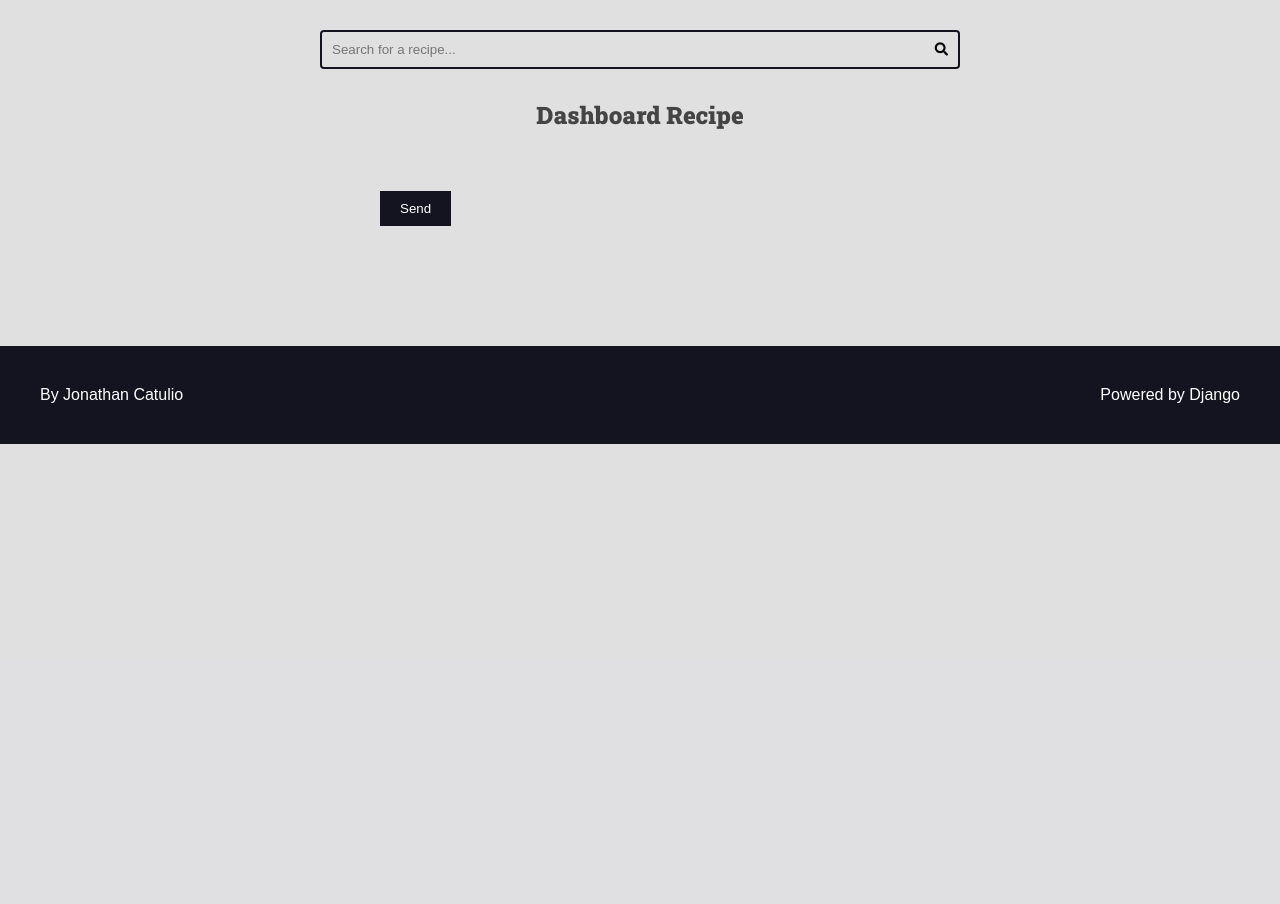
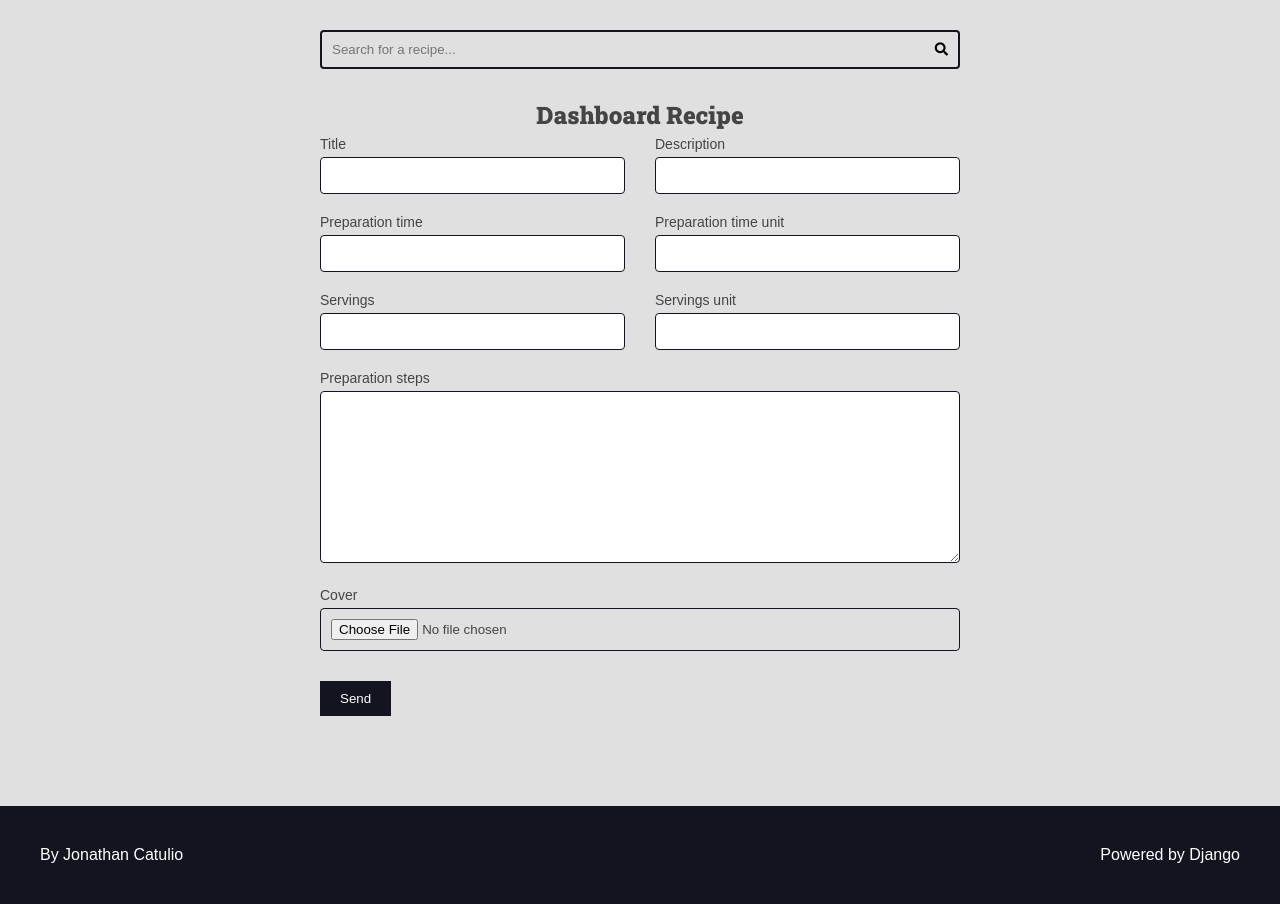
Before and after one commit to JCatulio/JCatulio-curso-django-projeto1, a Django app: template authors/templates/authors/pages/dashboard_recipe.html in a window 1280 px wide. Shown: the part 140-1044 px from the top of the page. Before the commit the page ends 584 px from the top, so only its background shows below. Run offline with Django 4.2, Linux system fonts and the light colour scheme; the template is opened without the code that fills it: values that come from a table or form of the project are taken from there, others are empty.

Commit message:
corrigindo o estilo do form e grid

```diff
--- /dev/null
+++ b/authors/forms/recipe_form.py
@@ -0,0 +1,17 @@
+from django import forms
+from recipes.models import Recipe
+from utils.django_forms import add_attr
+
+
+class AuthorRecipeForm(forms.ModelForm):
+    def __init__(self, *args, **kwargs):
+        super().__init__(*args, **kwargs)
+
+        add_attr(self.fields.get('preparation_steps'), 'class', 'span-2')
+        add_attr(self.fields.get('cover'), 'class', 'span-2')
+
+    class Meta:
+        model = Recipe
+        fields = 'title', 'description', 'preparation_time', \
+            'preparation_time_unit', 'servings', 'servings_unit', \
+            'preparation_steps', 'cover'
--- a/authors/templates/authors/pages/dashboard_recipe.html
+++ b/authors/templates/authors/pages/dashboard_recipe.html
@@ -8,7 +8,7 @@
     {% include 'global/partials/messages.html' %}
     {% include 'authors/partials/login_message.html' %}
 
-    <div class="authors-dashboard-container">
+    <div class="left">
       {% include 'global/partials/form.html' %}
     </div>
 </div>
--- a/base_static/global/css/styles.css
+++ b/base_static/global/css/styles.css
@@ -328,7 +328,9 @@ h6 {
   color: var(--color-error-dark);
 }
 
-.form-content input {
+.form-content input,
+.form-content textarea,
+.form-content select {
   width: 100%;
   padding: 1rem;
   border-radius: .4rem;
@@ -350,6 +352,10 @@ h6 {
 
 .inline-form {
   display: inline;
+}
+
+.span-2 {
+  grid-column: span 2;
 }
 
 .plaintext-button {
@@ -438,6 +444,10 @@ h6 {
   text-align: center;
 }
 
+.left {
+  text-align: left;
+}
+
 .m-x {
   margin: 0 var(--spacing-gutter-medium);
 }
@@ -447,7 +457,6 @@ h6 {
 }
 
 @media (max-width: 600px) {
-
   .main-content-list,
   .form-content-grid {
     grid-template-columns: repeat(auto-fit, minmax(100%, 1fr));
--- a/base_templates/global/partials/form.html
+++ b/base_templates/global/partials/form.html
@@ -4,7 +4,7 @@
 
     <div class="form-content form-content-grid">
       {% for field in form %}
-              <div class="form-group">
+        <div class="form-group {{ field.field.widget.attrs.class }}">
           <label for="{{field.id_for_label}}">{{field.label}}</label>
           {{field}}
 
```
Also changed, not shown: authors/views.py (+8 -2 lines). Lines whose indentation alone changed are shown as unchanged.
